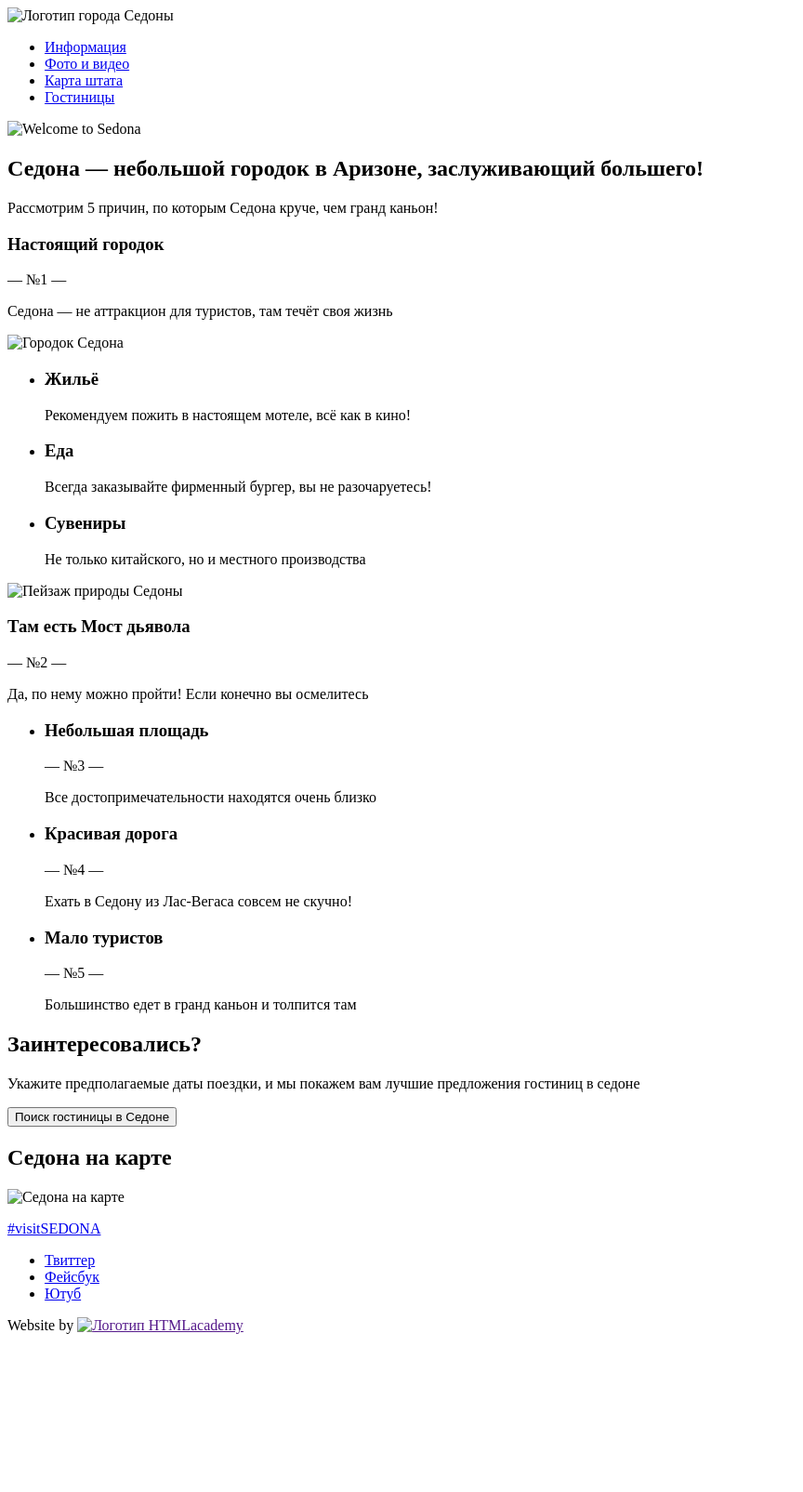
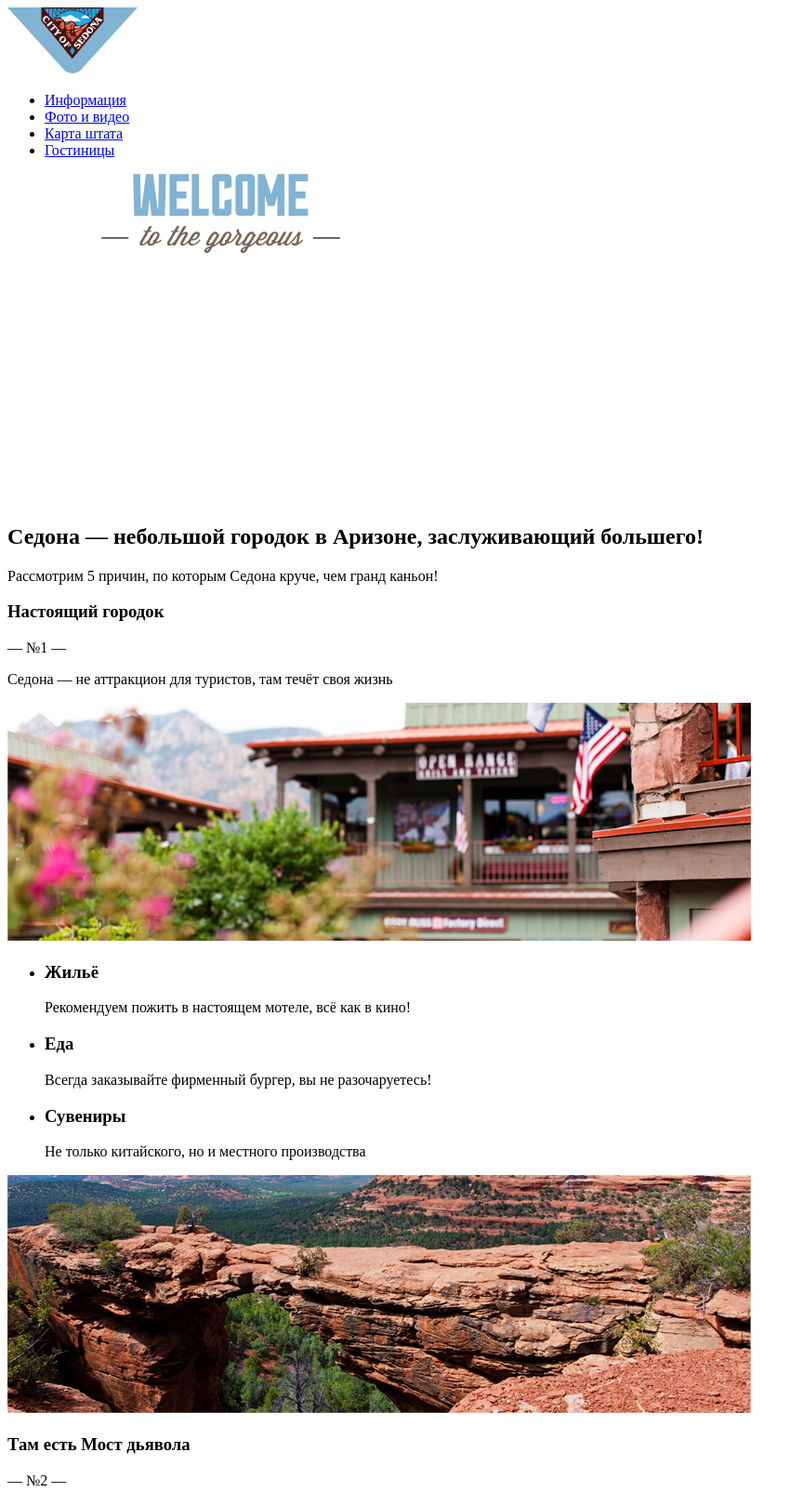
Before and after one commit to Marquizza/804057-sedona-26, a plain HTML site: page index.html in a window 1280 px wide. Shown: the top 1605 px of the page at 93% size, without its empty margins (0-864 px from the left). Before the commit the page ends 1451 px from the top, so only its background shows below. Drawn offline with Linux system fonts and the light colour scheme.

Commit message:
Добавление картинок в разметку

```diff
--- a/index.html
+++ b/index.html
@@ -8,7 +8,7 @@
   	<header class="main-header">
   		<nav class="main-navigator">
         <a>
-  			   <img src="#" width="" height="" alt="Логотип города Седоны">
+  			   <img src="img/logo.svg" width="140" height="71" alt="Логотип города Седоны">
          </a>
   			<ul class="site-navigation">
   				<li><a href="#">Информация</a></li>
@@ -19,7 +19,7 @@
         <div class="promo">
           <!-- Здесь будет большая промо картинка -->
 <!-- Здесь должна быть картинка с текстом Welcome Sedona, размеченная тегом img. Она должна растягивать по высоте весь этот блок, а изображение гор будет на бекграунде. -->
-           <img src="" width="" height="" alt="Welcome to Sedona">
+           <img src="img/welcome.svg" width="459" height="100%353" alt="Welcome to Sedona">
         </div>
   		</nav>
   	</header>
@@ -38,12 +38,13 @@
           <p>Седона — не аттракцион для туристов, там течёт своя жизнь</p>
         </div>
         <div>
-          <img src="" width="" height="" alt="Городок Седона">
+          <img src="img/picture-1.jpg" width="800" height="256" alt="Городок Седона">
         </div>
   		</section>
       <!-- Тройная секция -->
   		<section>
   			<ul>
+          <!-- Я так поняла сюда будем вписывать картинки в CSS.  -->
   				<li>
   					<h3>Жильё</h3>
   					<p>Рекомендуем пожить в настоящем мотеле, всё как в кино!</p>
@@ -60,9 +61,8 @@
   		</section>
       <!-- Часть 1 -->
   		<section class="reason">
-<!-- Название класса должно быть таким же как у подобного блока в первой причине, так как эти блоки одинаковые. Так же название классов не должно привязываться к контенту -->
         <div>
-          <img src="" width="" height="" alt="Пейзаж природы Седоны">
+          <img src="img/picture-2.jpg" width="800" height="256" alt="Пейзаж природы Седоны">
         </div>
         <div>
           <h3>Там есть Мост дьявола</h3>
@@ -99,26 +99,26 @@
             <!-- Здесь будет форма поиска гостиницы-->
             </div>
   		</section>
-<!-- Пропущен блок с картой. На данном этапе должна быть разметка для изображения -->
         <section class="map">
         	<h2 class="visually-hidden">Седона на карте</h2>
-        	<img src="" width="" height="" alt="Седона на карте">
+        	<img src="img/map.png" width="1200" height="593" alt="Седона на карте">
         </section>
   	</main>
   	<footer>
   		<p>
         <a href="#">#visitSEDONA</a>
       </p>
-<!-- див не нужен -->
+      <!-- Я так поняла сюда будем вписывать картинки в CSS.  -->
   			<ul>
   				<li><a href="#">Твиттер</a></li>
   				<li><a href="#">Фейсбук</a></li>
   				<li><a href="#">Ютуб</a></li>
   			</ul>
   		<p>
+        <!-- НЕ ОТОБРАЖАЕТСЯ КАРТИНКА ниже. Не могу понять почему.   -->
   			Website by
   			<a href="">
-  				<img src="" width="" height="" alt="Логотип HTMLacademy">
+  				<img src="img/html-academy.svg" width="115" height="74" alt="Логотип HTMLacademy">
   			</a>
   		</p>
   	</footer>
```
Also changed, not shown: inner.html (+13 -13 lines), img/filter-background.png (added), img/hotel-1.png (added), img/hotel-2.png (added), img/hotel-3.png (added), img/html-academy.svg (added), img/icon-1.svg (added), img/icon-2.svg (added), img/icon-3.svg (added), img/icon-down-dir.svg (added), img/icon-up-dir.svg (added), img/logo.svg (added), img/map.png (added), img/picture-1.jpg (added), 3 more files, 1 other file.
